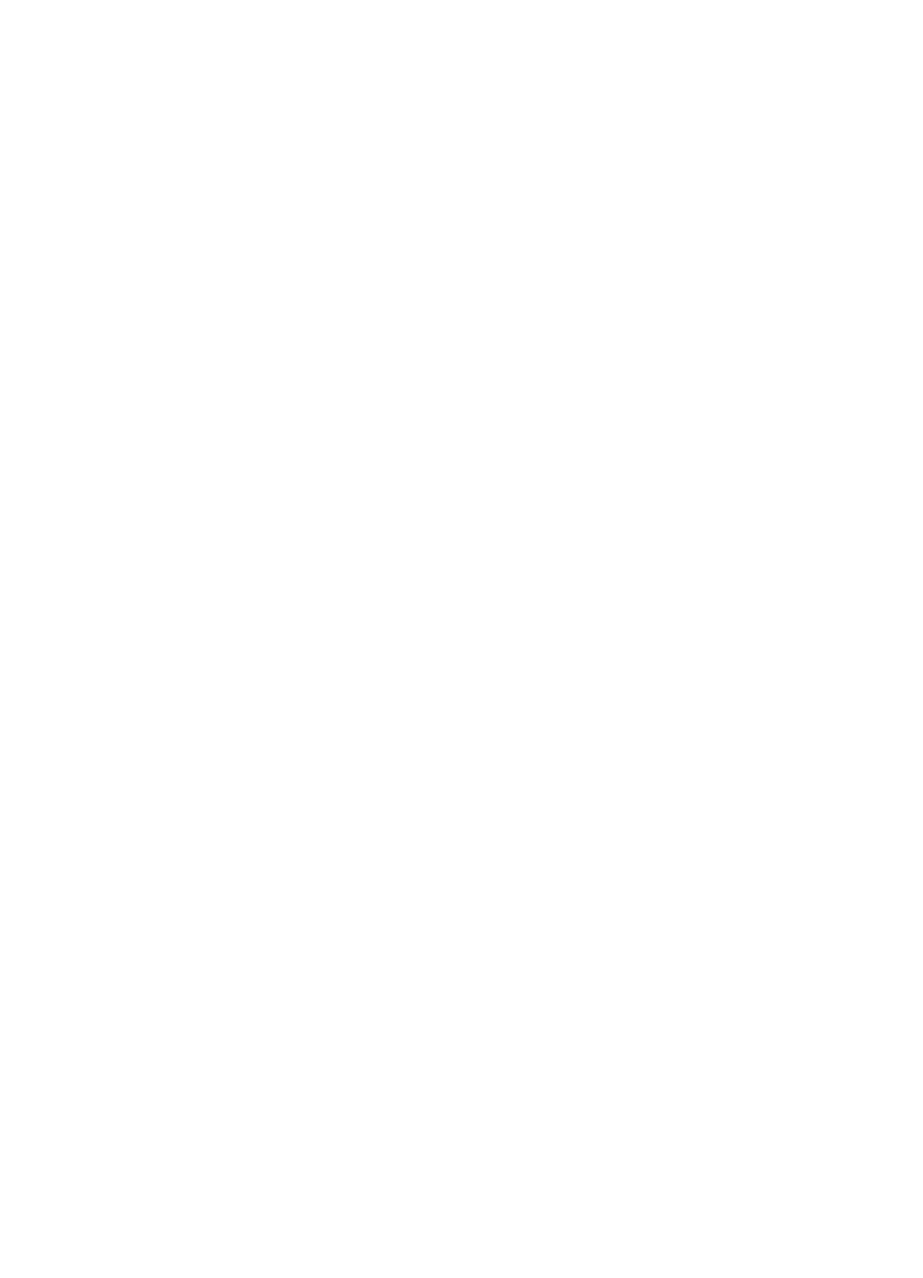
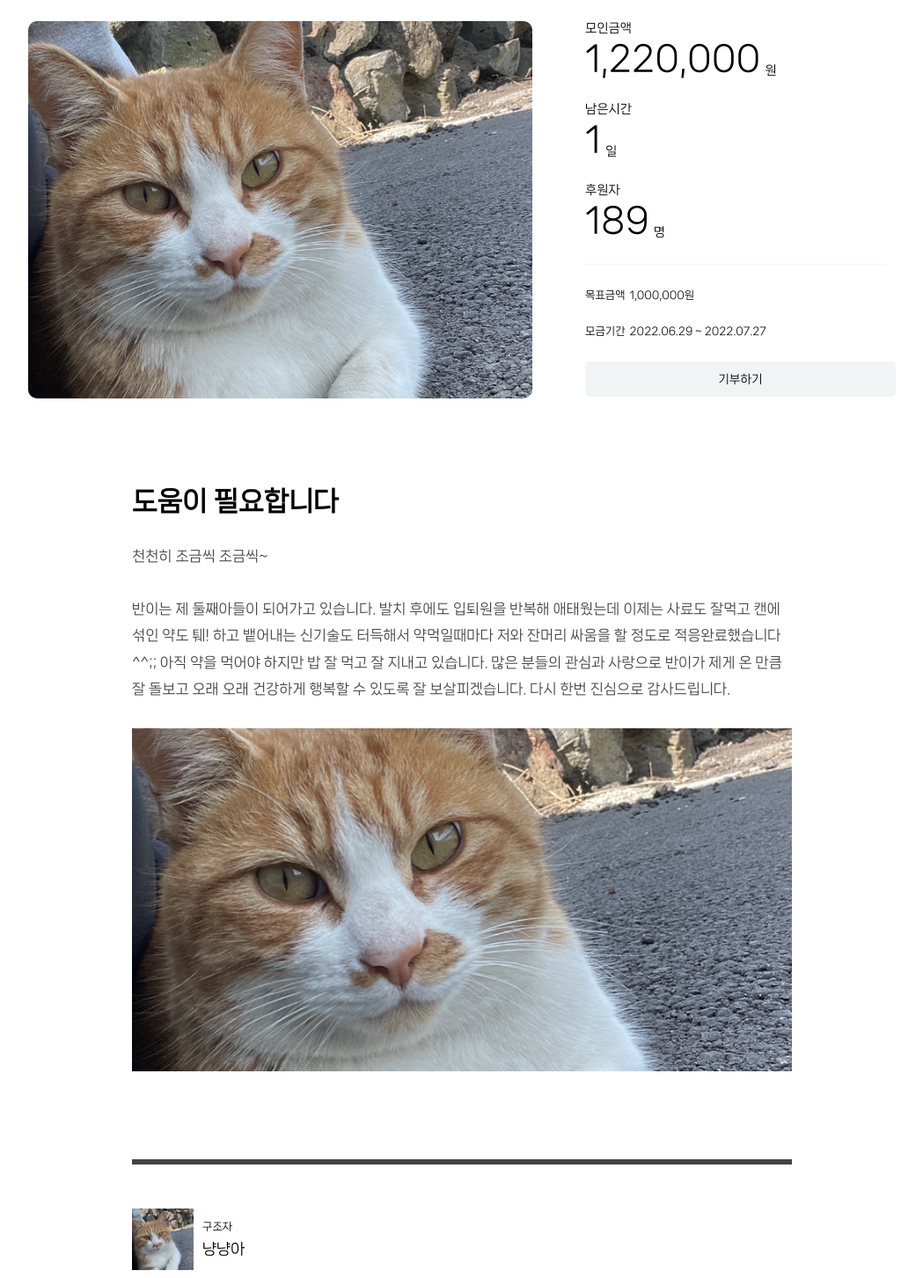
Before and after one commit to 5H-30M/GoLongGoLong_frontend, a React (Create React App) app: page /post in a window 1280 px wide. Before the commit this address had no page. Shown: the part 180-1633 px from the top of the page at 88% size, without its empty margins (115-1164 px from the left). Before the commit the page ends 800 px from the top, so only its background shows below. Built offline with nearby package versions, Linux system fonts and the light colour scheme.

Commit message:
[FEAT] PostPage 생성

```diff
--- a/src/App.tsx
+++ b/src/App.tsx
@@ -1,11 +1,13 @@
+import React from "react";
+import { BrowserRouter as Router, Routes, Route } from "react-router-dom";
+import { createGlobalStyle } from "styled-components";
+/* components */
 import Footer from "components/Footer";
 import Header from "components/Header";
 import EpiloguePage from "pages/EpiloguePage";
 import LoginPage from "pages/LoginPage";
 import MainAfterLoginPage from "pages/MainAfterLoginPage";
-import React from "react";
-import { BrowserRouter as Router, Routes, Route } from "react-router-dom";
-import { createGlobalStyle } from "styled-components";
+import PostPage from "pages/PostPage";
 
 function App() {
     return (
@@ -17,6 +19,7 @@ function App() {
                     <Route path="/" element={<MainAfterLoginPage />}></Route>
                     <Route path="/login" element={<LoginPage />}></Route>
                     <Route path="/epilogue" element={<EpiloguePage />}></Route>
+                    <Route path="/post" element={<PostPage />}></Route>
                 </Routes>
                 <Footer />
             </Router>
--- /dev/null
+++ b/src/components/Author.tsx
@@ -0,0 +1,46 @@
+import styled from "styled-components";
+import img1 from "../assets/imgs/test/1.jpg";
+
+const Author = () => {
+    return (
+        <Container>
+            <Box>
+                <Img src={img1}></Img>
+                <Info>
+                    <Text fontSize="12">구조자</Text>
+                    <Text fontSize="17">냥냥아</Text>
+                </Info>
+            </Box>
+            <Text fontSize="12px">모금기간 : 2022.06.29 ~ 2022.07.27</Text>
+        </Container>
+    );
+};
+
+export default Author;
+
+const Container = styled.div`
+    display: flex;
+    flex-direction: column;
+    width: 750px;
+    justify-content: flex-start;
+    gap: 10px;
+`;
+const Box = styled.div`
+    display: flex;
+    flex-direction: row;
+    align-items: center;
+    gap: 10px;
+`;
+const Img = styled.img`
+    height: 70px;
+    width: 70px;
+    object-fit: cover;
+`;
+const Info = styled.div`
+    display: flex;
+    flex-direction: column;
+    gap: 10px;
+`;
+const Text = styled.text`
+    font-size: ${(props) => props.fontSize}px;
+`;
--- a/src/components/Board.tsx
+++ b/src/components/Board.tsx
@@ -1,6 +1,7 @@
 import styled from "styled-components";
 import { useState } from "react";
 import Post from "./Post";
+import { Link } from "react-router-dom";
 /* 테스트용 이미지*/
 import img1 from "../assets/imgs/test/1.jpg";
 import img2 from "../assets/imgs/test/2.jpg";
@@ -50,11 +51,16 @@ const Board = () => {
                 })}
             </FilterMenu>
             <Posts>
-                <Post
-                    thumbnail={img1}
-                    title={"다리를 다친 뚜비를 도와주세요"}
-                    author={"카라카라케리"}
-                />
+                <Link
+                    to="/post"
+                    style={{ color: "black", textDecoration: "none" }}
+                >
+                    <Post
+                        thumbnail={img1}
+                        title={"다리를 다친 뚜비를 도와주세요"}
+                        author={"카라카라케리"}
+                    />
+                </Link>
                 <Post
                     thumbnail={img2}
                     title={"사랑이에게 사랑을 베풀어 주세요"}
--- /dev/null
+++ b/src/components/PostContents.tsx
@@ -0,0 +1,52 @@
+import styled from "styled-components";
+import img1 from "../assets/imgs/test/1.jpg";
+
+const PostContents = () => {
+    return (
+        <Container>
+            <Title>도움이 필요합니다</Title>
+            <Text>천천히 조금씩 조금씩~</Text>
+            <Text>
+                반이는 제 둘째아들이 되어가고 있습니다. 발치 후에도 입퇴원을
+                반복해 애태웠는데 이제는 사료도 잘먹고 캔에 섞인 약도 퉤! 하고
+                뱉어내는 신기술도 터득해서 약먹일때마다 저와 잔머리 싸움을 할
+                정도로 적응완료했습니다^^;; 아직 약을 먹어야 하지만 밥 잘 먹고
+                잘 지내고 있습니다. 많은 분들의 관심과 사랑으로 반이가 제게 온
+                만큼 잘 돌보고 오래 오래 건강하게 행복할 수 있도록 잘
+                보살피겠습니다. 다시 한번 진심으로 감사드립니다.
+            </Text>
+            <Img src={img1}></Img>
+            <Line></Line>
+        </Container>
+    );
+};
+
+export default PostContents;
+
+const Container = styled.div`
+    width: 750px;
+    display: flex;
+    flex-direction: column;
+`;
+const Title = styled.text`
+    font-size: 30px;
+    font-weight: bold;
+    padding-bottom: 30px;
+`;
+const Text = styled.text`
+    font-size: 16px;
+    padding-bottom: 30px;
+    line-height: 188%;
+    color: #444444;
+`;
+const Img = styled.img`
+    width: 100%;
+    height: 390px;
+    object-fit: cover;
+`;
+const Line = styled.div`
+    width: 100%;
+    height: 6px;
+    background: #444444;
+    margin-top: 100px;
+`;
--- /dev/null
+++ b/src/components/PostInfo.tsx
@@ -0,0 +1,94 @@
+import styled from "styled-components";
+import thumbnail from "../assets/imgs/test/1.jpg";
+
+const PostInfo = () => {
+    return (
+        <Container>
+            <Text fontSize="30">까불이에게 삶의 희망을 주세요</Text>
+            <Box>
+                <Img src={thumbnail}></Img>
+                <Right>
+                    <ColumnBox>
+                        <Text fontSize="14">모인금액</Text>
+                        <RowBox>
+                            <Text fontSize="39">1,220,000</Text>
+                            <Text fontSize="14">원</Text>
+                        </RowBox>
+                    </ColumnBox>
+                    <ColumnBox>
+                        <Text fontSize="14">남은시간</Text>
+                        <RowBox>
+                            <Text fontSize="39">1</Text>
+                            <Text fontSize="14">일</Text>
+                        </RowBox>
+                    </ColumnBox>
+                    <ColumnBox>
+                        <Text fontSize="14">후원자</Text>
+                        <RowBox>
+                            <Text fontSize="39">189</Text>
+                            <Text fontSize="14">명</Text>
+                        </RowBox>
+                    </ColumnBox>
+                    <Line></Line>
+                    <RowBox>
+                        <Text fontSize="12">목표금액</Text>
+                        <Text fontSize="12">1,000,000원</Text>
+                    </RowBox>
+                    <RowBox>
+                        <Text fontSize="12">모금기간</Text>
+                        <Text fontSize="12">2022.06.29 ~ 2022.07.27</Text>
+                    </RowBox>
+                    <DonateButton>기부하기</DonateButton>
+                </Right>
+            </Box>
+        </Container>
+    );
+};
+
+export default PostInfo;
+
+const Container = styled.div`
+    display: flex;
+    flex-direction: column;
+    align-items: center;
+    margin: 50px 0;
+    gap: 50px;
+`;
+const Text = styled.text`
+    font-size: ${(props) => props.fontSize}px;
+`;
+const Box = styled.div`
+    display: flex;
+    flex-direction: row;
+    gap: 60px;
+`;
+const RowBox = styled(Box)`
+    align-items: flex-end;
+    gap: 5px;
+`;
+const Img = styled.img`
+    width: 573px;
+    height: 429px;
+    border-radius: 10px;
+    object-fit: cover;
+`;
+const Right = styled.div`
+    display: flex;
+    flex-direction: column;
+    gap: 28px;
+`;
+const ColumnBox = styled(Right)`
+    gap: 5px;
+`;
+const Line = styled.div`
+    width: 340px;
+    height: 1px;
+    background: #f4f4f4;
+`;
+const DonateButton = styled.button`
+    width: 353px;
+    height: 40px;
+    background: #f1f3f5;
+    border: none;
+    border-radius: 5px;
+`;
--- /dev/null
+++ b/src/pages/PostPage.tsx
@@ -0,0 +1,23 @@
+import Author from "components/Author";
+import PostContents from "components/PostContents";
+import PostInfo from "components/PostInfo";
+import styled from "styled-components";
+
+const PostPage = () => {
+    return (
+        <Container>
+            <PostInfo />
+            <PostContents />
+            <Author />
+        </Container>
+    );
+};
+
+export default PostPage;
+
+const Container = styled.div`
+    display: flex;
+    flex-direction: column;
+    align-items: center;
+    gap: 50px;
+`;
```
